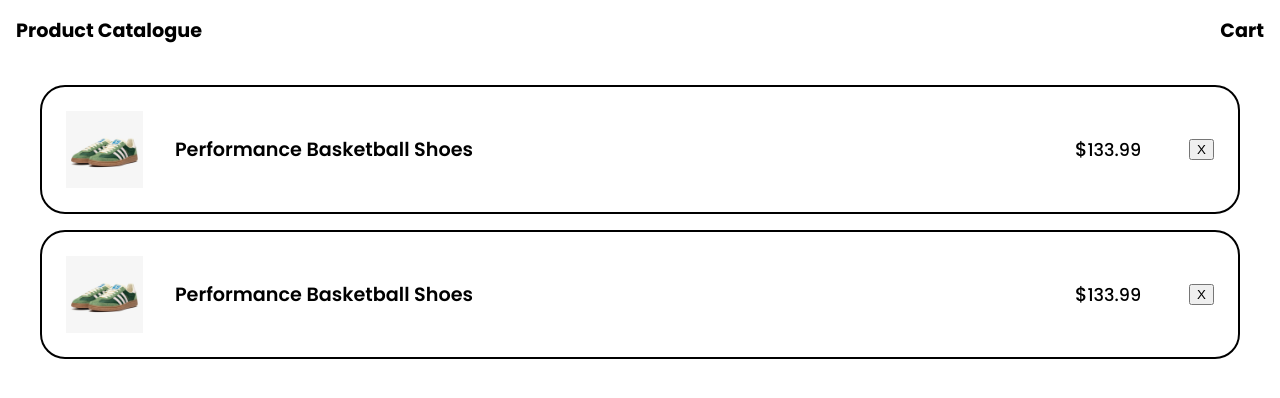
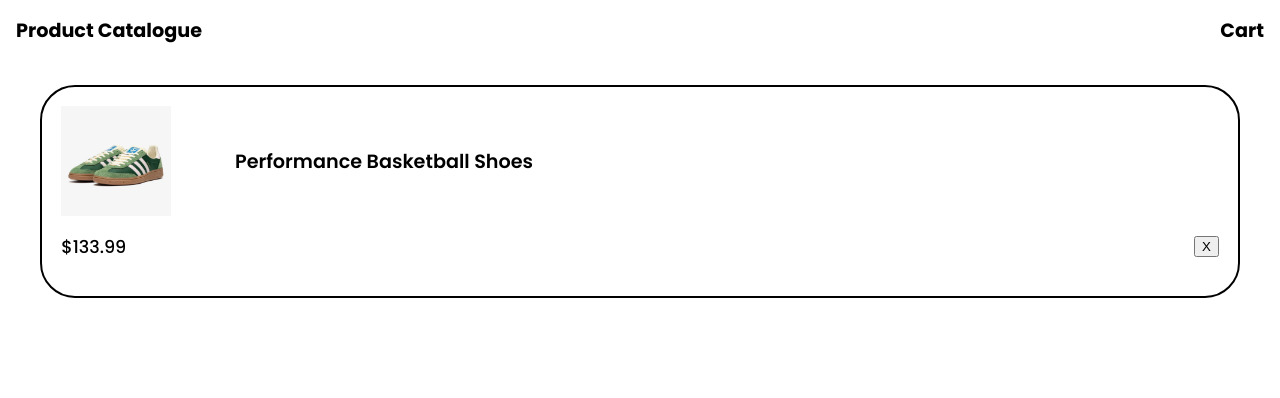
Before and after one commit to LetsTray/product-catalogue, a Vue app: page /cart in a window 1280 px wide. Shown: the top 398 px of the page. Built offline with nearby package versions, Linux system fonts and the light colour scheme.

Commit message:
add cart

```diff
--- a/src/components/ProductCard.vue
+++ b/src/components/ProductCard.vue
@@ -10,10 +10,10 @@ defineProps({
 <template>
   <div class="card">
     <img :src="image" alt="product image" />
-    <div class="product-content">
-      <h1 class="product-name">{{ name }}</h1>
-      <p class="product-price">
-        $<span id="price">{{ price }} </span>
+    <div class="card-content">
+      <h1 class="card-name">{{ name }}</h1>
+      <p class="card-price">
+        $<span>{{ price }}</span>
       </p>
     </div>
 
@@ -39,20 +39,20 @@ defineProps({
   height: auto;
 }
 
-.product-content {
+.card-content {
   display: flex;
   flex-direction: row;
   align-items: center;
   justify-content: space-between;
 }
 
-.product-name {
+.card-name {
   font-size: 1.2rem;
   font-weight: 800;
   text-align: left;
 }
 
-#price {
+.card-price {
   font-size: 1.1rem;
   font-weight: 500;
 }
--- a/src/pages/Cart.vue
+++ b/src/pages/Cart.vue
@@ -4,60 +4,46 @@
     <div class="cart-card">
       <div class="cart-info">
         <img src="../assets/asset12.jpeg" />
-        <p>Performance Basketball Shoes</p>
+        <p class="cart-name">Performance Basketball Shoes</p>
       </div>
-      <p class="cart-price">$<span id="price">133.99</span></p>
-      <button class="delete-product">X</button>
-    </div>
-    <div class="cart-card">
-      <div class="cart-info">
-        <img src="../assets/asset12.jpeg" />
-        <p>Performance Basketball Shoes</p>
-      </div>
-      <p class="cart-price">$<span id="price">133.99</span></p>
+      <p class="cart-price">$<span>133.99</span></p>
       <button class="delete-product">X</button>
     </div>
   </div>
 </template>
 <style>
 .cart-list {
-  display: flex;
-  flex-direction: column;
-  flex-wrap: wrap;
   margin: 2rem;
-  gap: 1rem;
 }
 
 .cart-card {
   display: flex;
   flex-direction: row;
+  justify-content: space-between;
+  flex-wrap: wrap;
   align-items: center;
-  border: solid black 2px;
-  border-radius: 25px;
-  padding: 1.5rem;
-  justify-content: space-between;
-  gap: 3rem;
+  border: black 2px solid;
+  border-radius: 35px;
+  padding: 1.2rem;
+}
+
+.cart-card img {
+  width: 10%;
+  height: auto;
 }
 
 .cart-info {
   display: flex;
-  flex-direction: row;
   align-items: center;
-  gap: 2rem;
+  gap: 4rem;
+}
+.cart-name {
+  font-size: 1.2rem;
+  font-weight: 600;
 }
 
 .cart-price {
+  font-size: 1.1rem;
   font-weight: 500;
-  font-size: 1.2rem;
-}
-
-img {
-  width: 8%;
-  height: auto;
-}
-
-.cart-info p {
-  font-weight: 600;
-  font-size: 1.2rem;
 }
 </style>
--- a/src/pages/ProductDetail.vue
+++ b/src/pages/ProductDetail.vue
@@ -28,8 +28,8 @@ export default {
       <p class="content-description">
         {{ product.description }}
       </p>
-      <p class="product-price">
-        $<span id="price">{{ product.price }} </span>
+      <p class="content-price">
+        $<span>{{ product.price }}</span>
       </p>
 
       <button class="add-to-cart">Add To Cart</button>
@@ -53,12 +53,13 @@ export default {
   display: flex;
   flex-direction: column;
 }
-img {
+
+.content img {
   width: 45%;
   height: auto;
 }
 
-.product-price {
+.content-price {
   font-size: 1.2rem;
   font-weight: 500;
 }
```
